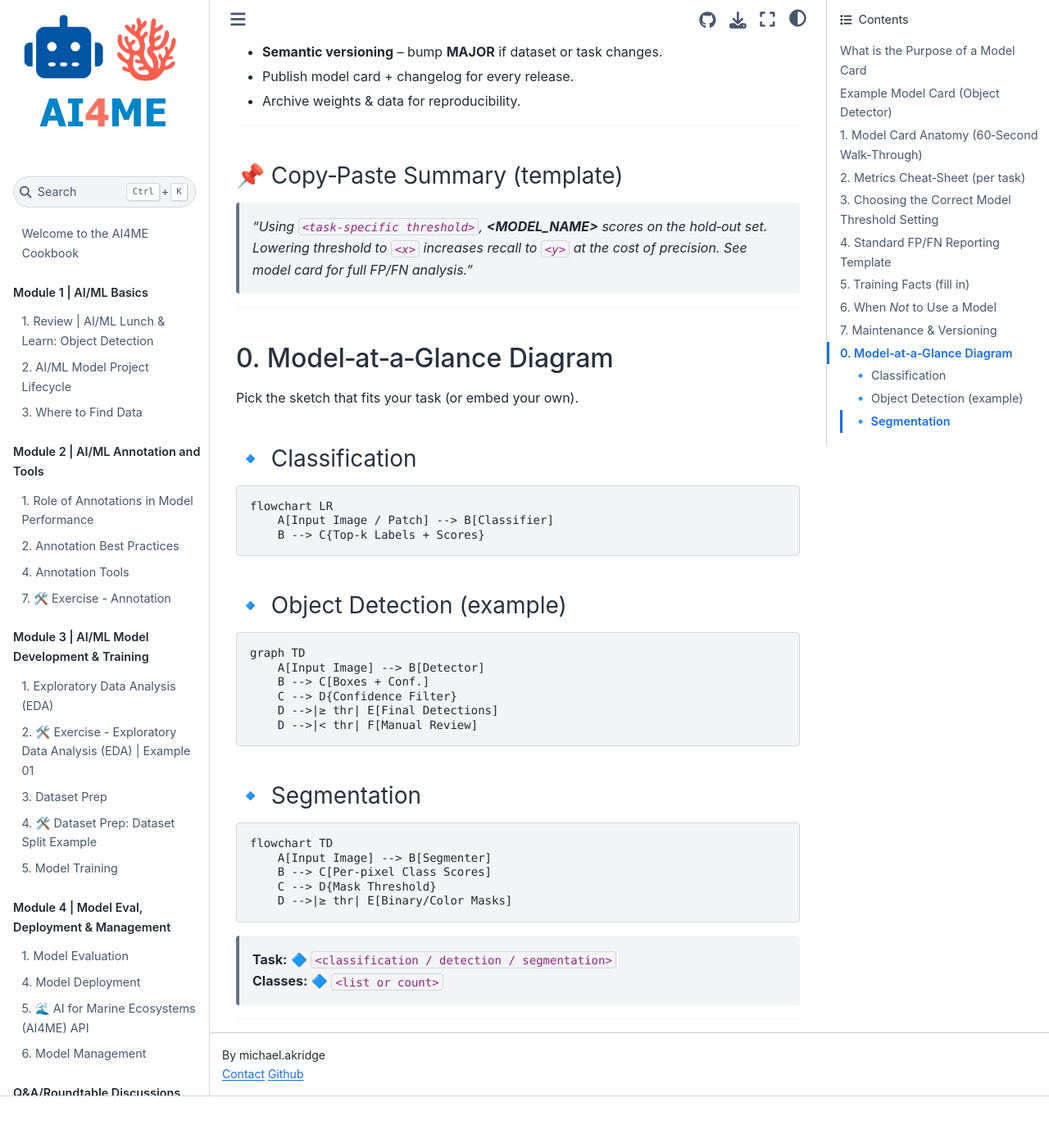
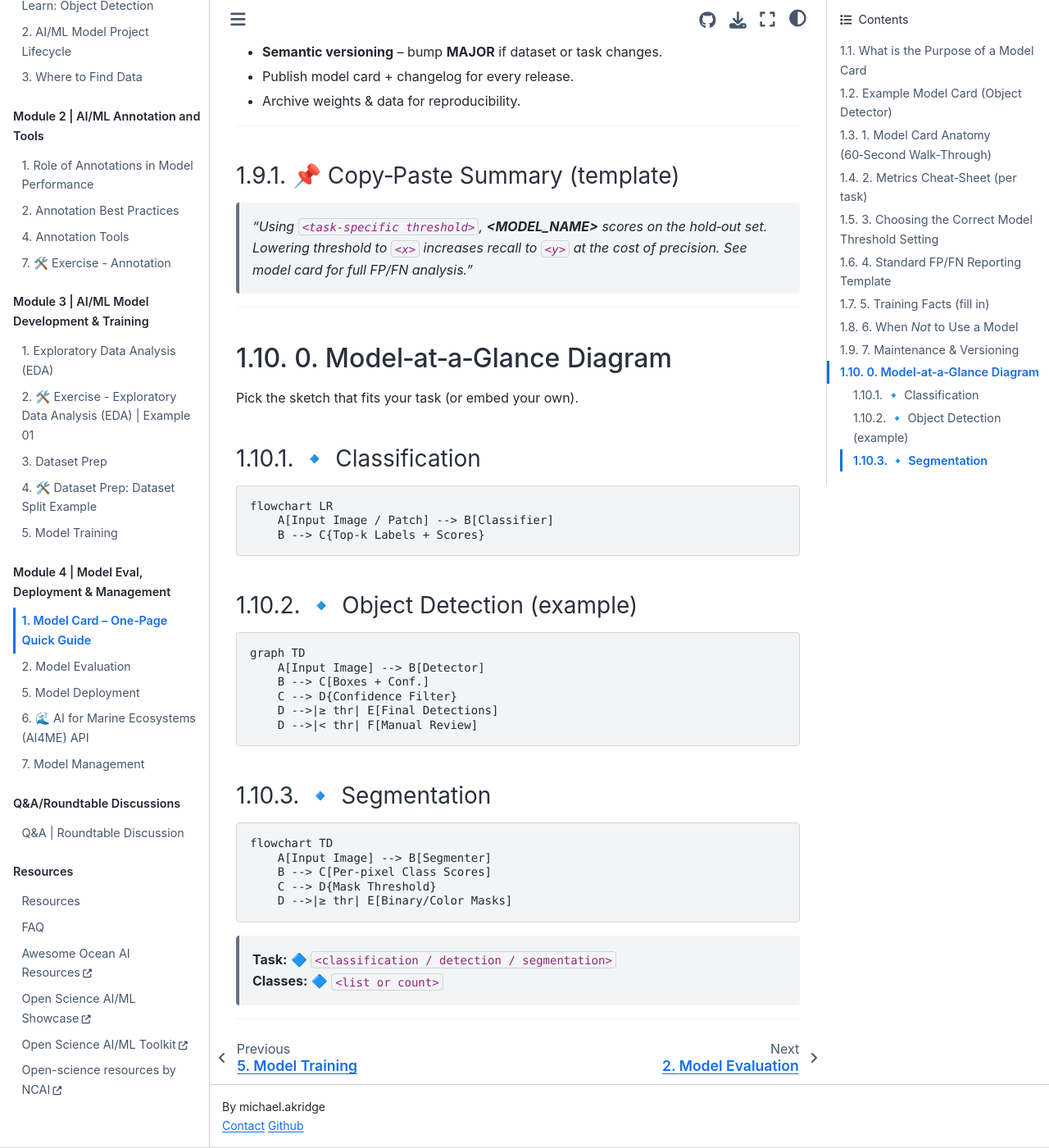
Before and after one commit to MichaelAkridge-NOAA/ai4me-cookbook, a Jupyter Book: the page built from content/04_model_card.md, in a window 1280 px wide and 1400 px high, scrolled down 3711 px. Shown: the whole window at 82% size. Built offline with Jupyter Book 1.0.4 settings and Sphinx 7.4.7 and the Sphinx Book theme 1.1.4, drawn with Linux system fonts in a browser that asks for light colours; pages that are not in the unit, such as notebooks, are missing from menus; before the commit the page ends 5048 px from its top, so only the background shows below that; some of the changed text lies outside the part shown.

Commit message:
Update _toc.yml

```diff
--- a/_toc.yml
+++ b/_toc.yml
@@ -36,6 +36,7 @@ parts:
   - caption: Module 4 | Model Eval, Deployment & Management
     numbered: true
     chapters:
+    - file: content/04_model_card.md
     - file: content/04_module/04_model_eval.md
     - file: content/04_module/00_model_deployment.md
     - file: content/04_module/01_ai4me_api.md
```
